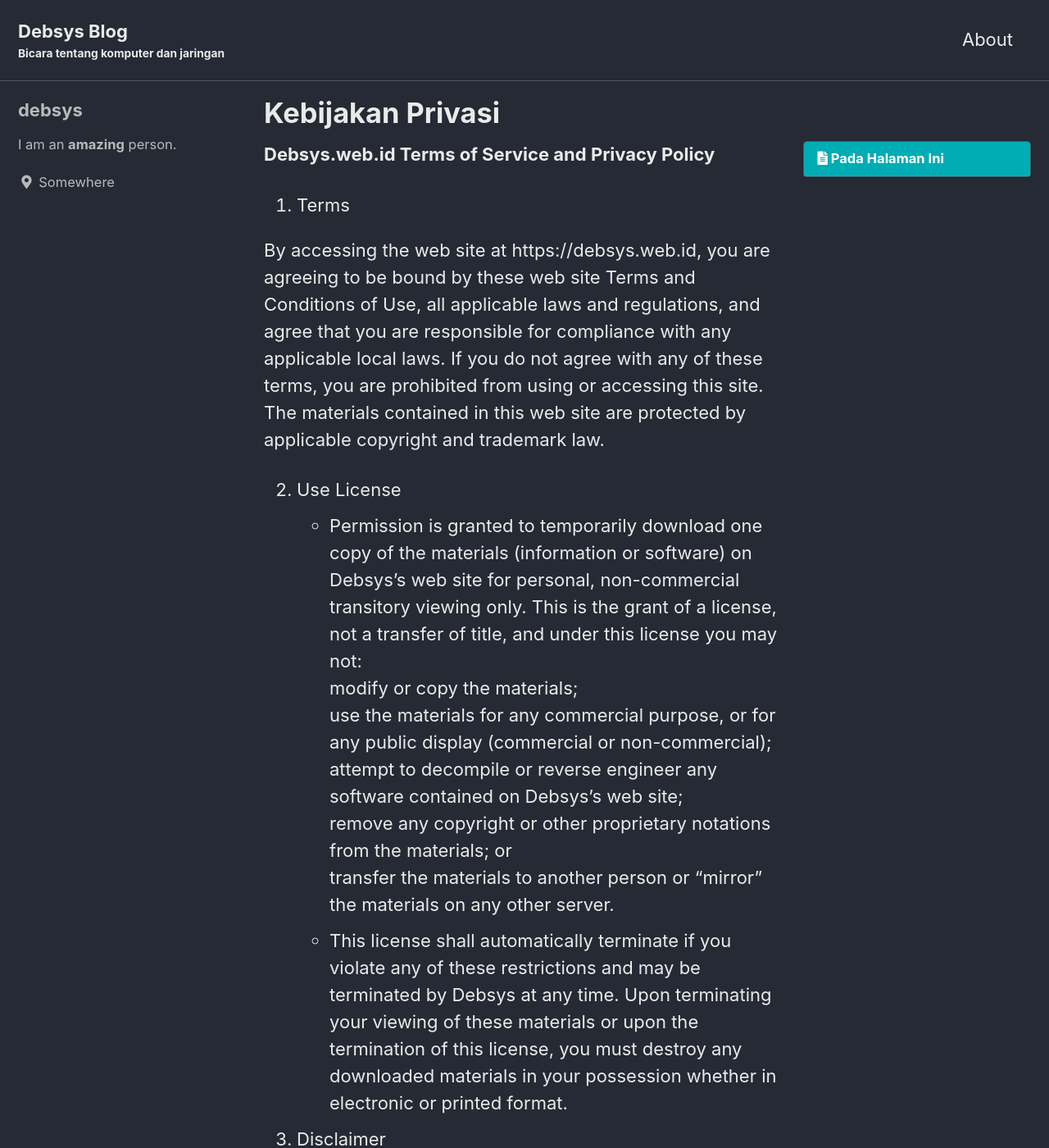
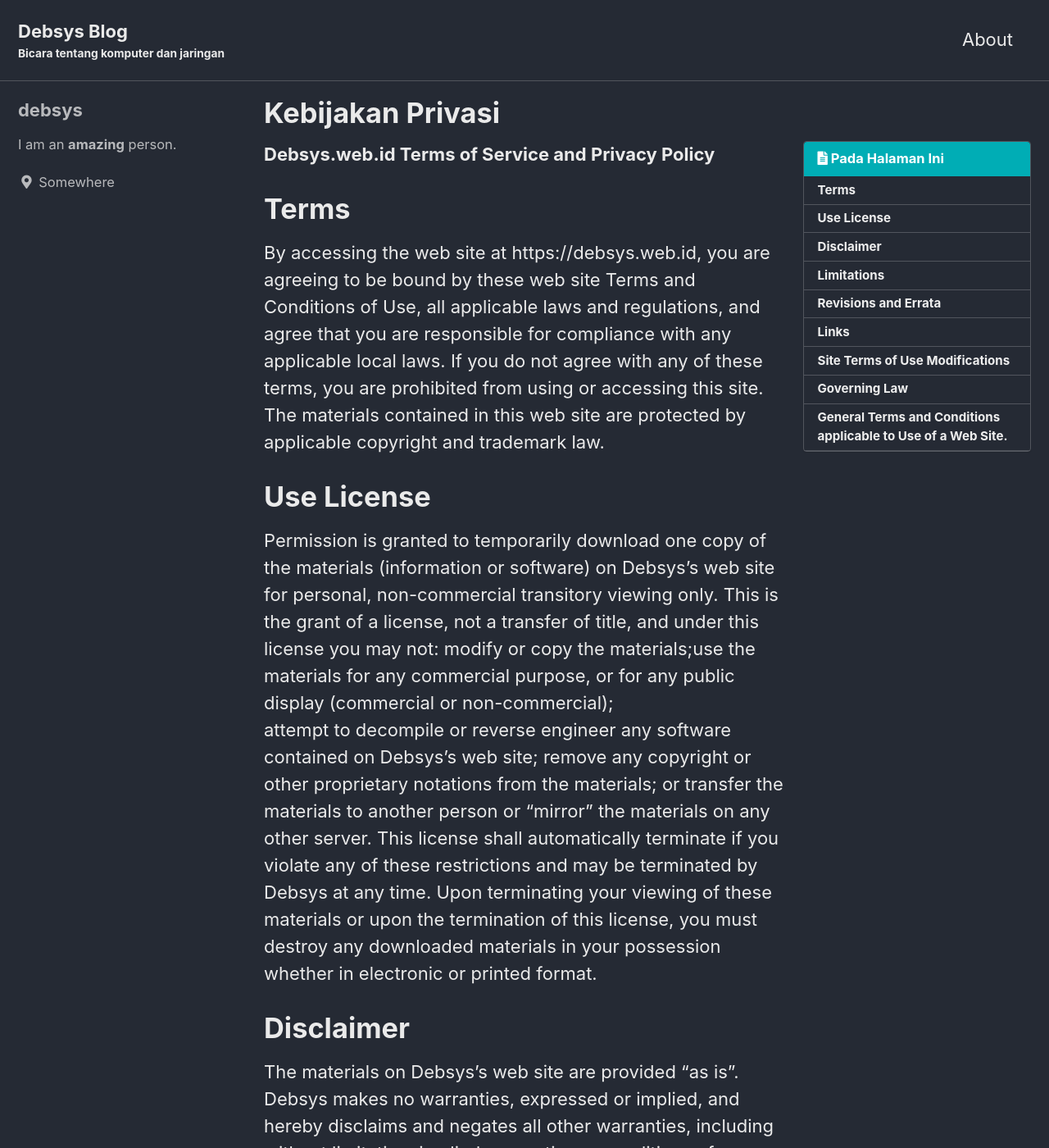
Before and after one commit to debsys/debsys.github.io, a Jekyll site: the page built from _pages/kebijakan-privasi.md, in a window 1280 px wide and 1400 px high. Shown: the whole window at 82% size. Built offline with Jekyll 4.4.1, drawn with Linux system fonts in a browser that asks for light colours; cached includes are drawn as plain includes.

Commit message:
Update kebijakan-privasi.md

```diff
--- a/_pages/kebijakan-privasi.md
+++ b/_pages/kebijakan-privasi.md
@@ -6,72 +6,33 @@ toc : true
 ---
 **Debsys.web.id Terms of Service and Privacy Policy**
 
-  1. Terms
+# Terms
 
 By accessing the web site at https://debsys.web.id, you are agreeing to be bound by these web site Terms and Conditions of Use, all applicable laws and regulations, and agree that you are responsible for compliance with any applicable local laws. If you do not agree with any of these terms, you are prohibited from using or accessing this site. The materials contained in this web site are protected by applicable copyright and trademark law.
 
-<ol start="2">
-  <li>
-    Use License<ul>
-      <li>
-        Permission is granted to temporarily download one copy of the materials (information or software) on Debsys’s web site for personal, non-commercial transitory viewing only. This is the grant of a license, not a transfer of title, and under this license you may not:<br />modify or copy the materials;<br />use the materials for any commercial purpose, or for any public display (commercial or non-commercial);<br />attempt to decompile or reverse engineer any software contained on Debsys’s web site;<br />remove any copyright or other proprietary notations from the materials; or<br />transfer the materials to another person or “mirror” the materials on any other server.
-      </li>
-      <li>
-        This license shall automatically terminate if you violate any of these restrictions and may be terminated by Debsys at any time. Upon terminating your viewing of these materials or upon the termination of this license, you must destroy any downloaded materials in your possession whether in electronic or printed format.<br />
-      </li>
-    </ul>
-  </li>
+# Use License
+Permission is granted to temporarily download one copy of the materials (information or software) on Debsys’s web site for personal, non-commercial transitory viewing only. This is the grant of a license, not a transfer of title, and under this license you may not: modify or copy the materials;use the materials for any commercial purpose, or for any public display (commercial or non-commercial);<br />attempt to decompile or reverse engineer any software contained on Debsys’s web site; remove any copyright or other proprietary notations from the materials; or transfer the materials to another person or “mirror” the materials on any other server.
+This license shall automatically terminate if you violate any of these restrictions and may be terminated by Debsys at any time. Upon terminating your viewing of these materials or upon the termination of this license, you must destroy any downloaded materials in your possession whether in electronic or printed format.
 
-  <li>
-    Disclaimer<ul>
-      <li>
-        The materials on Debsys’s web site are provided “as is”. Debsys makes no warranties, expressed or implied, and hereby disclaims and negates all other warranties, including without limitation, implied warranties or conditions of merchantability, fitness for a particular purpose, or non-infringement of intellectual property or other violation of rights. Further, Debsys does not warrant or make any representations concerning the accuracy, likely results, or reliability of the use of the materials on its Internet web site or otherwise relating to such materials or on any sites linked to this site.<br />
-      </li>
-    </ul>
-  </li>
+# Disclaimer
+The materials on Debsys’s web site are provided “as is”. Debsys makes no warranties, expressed or implied, and hereby disclaims and negates all other warranties, including without limitation, implied warranties or conditions of merchantability, fitness for a particular purpose, or non-infringement of intellectual property or other violation of rights. Further, Debsys does not warrant or make any representations concerning the accuracy, likely results, or reliability of the use of the materials on its Internet web site or otherwise relating to such materials or on any sites linked to this site.<br />
 
-  <li>
-    Limitations
-  </li>
-</ol>
-
+# Limitations
 In no event shall Debsys or its suppliers be liable for any damages (including, without limitation, damages for loss of data or profit, or due to business interruption,) arising out of the use or inability to use the materials on Debsys’s Internet site, even if Debsys or a Debsys authorized representative has been notified orally or in writing of the possibility of such damage. Because some jurisdictions do not allow limitations on implied warranties, or limitations of liability for consequential or incidental damages, these limitations may not apply to you.
 
-<ol start="5">
-  <li>
-    Revisions and Errata
-  </li>
-</ol>
-
+# Revisions and Errata
 The materials appearing on Debsys’s web site could include technical, typographical, or photographic errors. Debsys does not warrant that any of the materials on its web site are accurate, complete, or current. Debsys may make changes to the materials contained on its web site at any time without notice. Debsys does not, however, make any commitment to update the materials.
 
-<ol start="6">
-  <li>
-    Links
-  </li>
-</ol>
-
+# Links
 Debsys has not reviewed all of the sites linked to its Internet web site and is not responsible for the contents of any such linked site. The inclusion of any link does not imply endorsement by Debsys of the site. Use of any such linked web site is at the user’s own risk.
 
-<ol start="7">
-  <li>
-    Site Terms of Use Modifications
-  </li>
-</ol>
-
+# Site Terms of Use Modifications
 Debsys may revise these terms of use for its web site at any time without notice. By using this web site you are agreeing to be bound by the then current version of these Terms and Conditions of Use.
 
-<ol start="8">
-  <li>
-    Governing Law
-  </li>
-</ol>
-
+# Governing Law
 Any claim relating to Debsys’s web site shall be governed by the laws of Indonesia without regard to its conflict of law provisions.
 
-General Terms and Conditions applicable to Use of a Web Site.
-
-
+# General Terms and Conditions applicable to Use of a Web Site.
 Privacy Policy
 
 Your privacy is important to us, and it is Debsys’s policy to respect your privacy regarding any information we may collect while operating our websites. Accordingly, we have developed this Policy in order for you to understand how we collect, use, communicate and disclose and make use of personal information. The following outlines our privacy policy.
```
